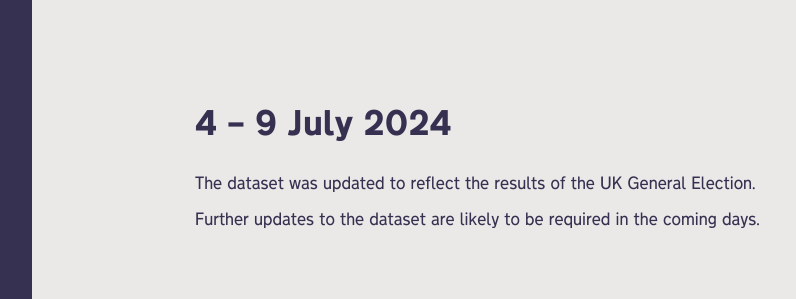
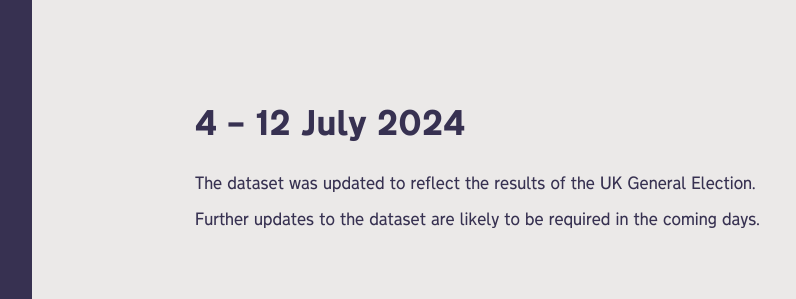
Before and after one commit to johnpeart/lgbt-mp, a Jekyll site: the page built from change-log.md, in a window 1280 px wide. Shown: the part 330-629 px from the top of the page, without its empty margins (352-1148 px from the left). Built offline with Jekyll 4.4.1, drawn with Linux system fonts in a browser that asks for light colours.

```diff
--- a/change-log.md
+++ b/change-log.md
@@ -3,7 +3,7 @@
 title: Change log
 ---
 
-## 4 – 9 July 2024
+## 4 – 12 July 2024
 
 The dataset was updated to reflect the results of the UK General Election.
 
```
